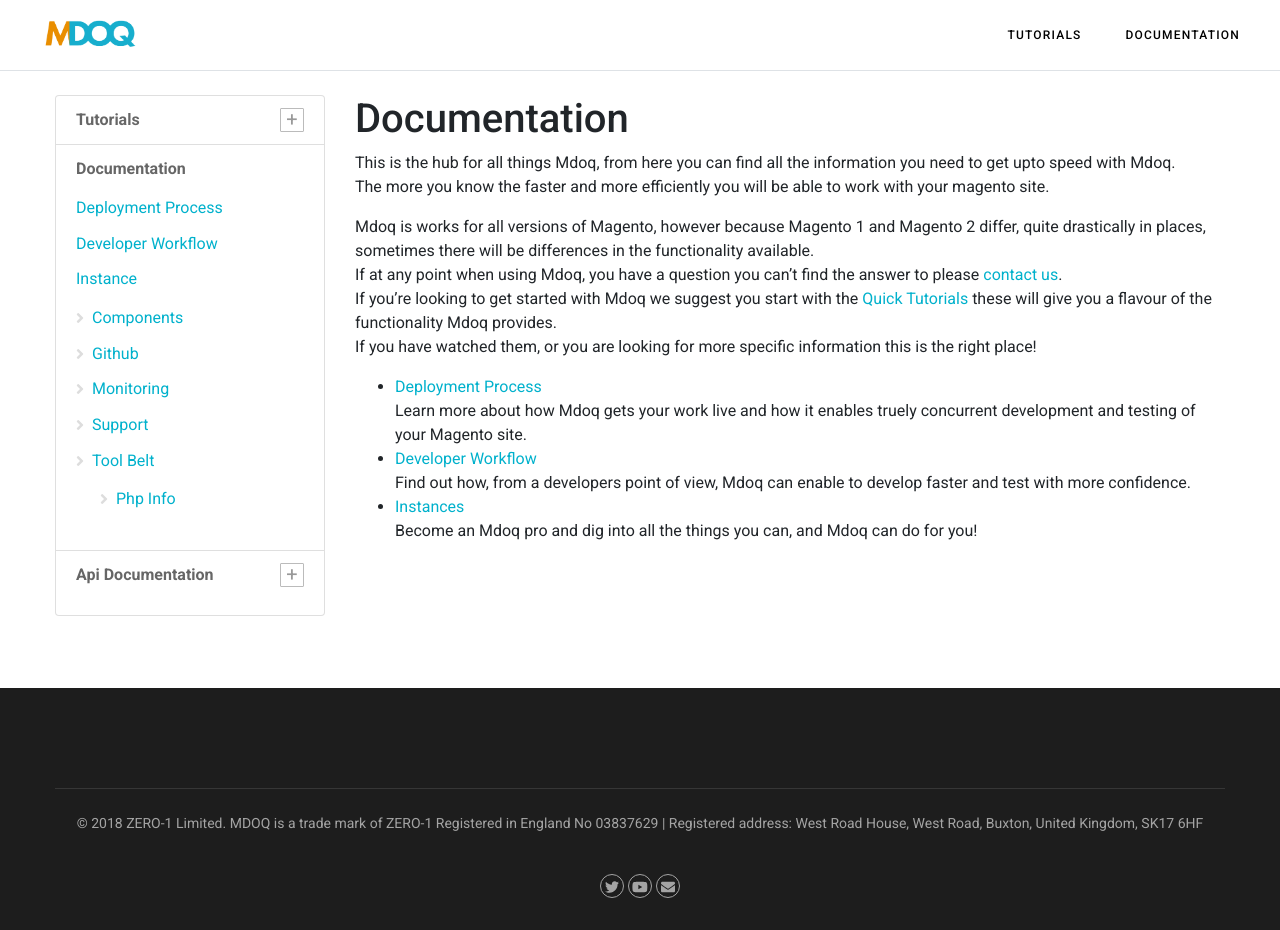
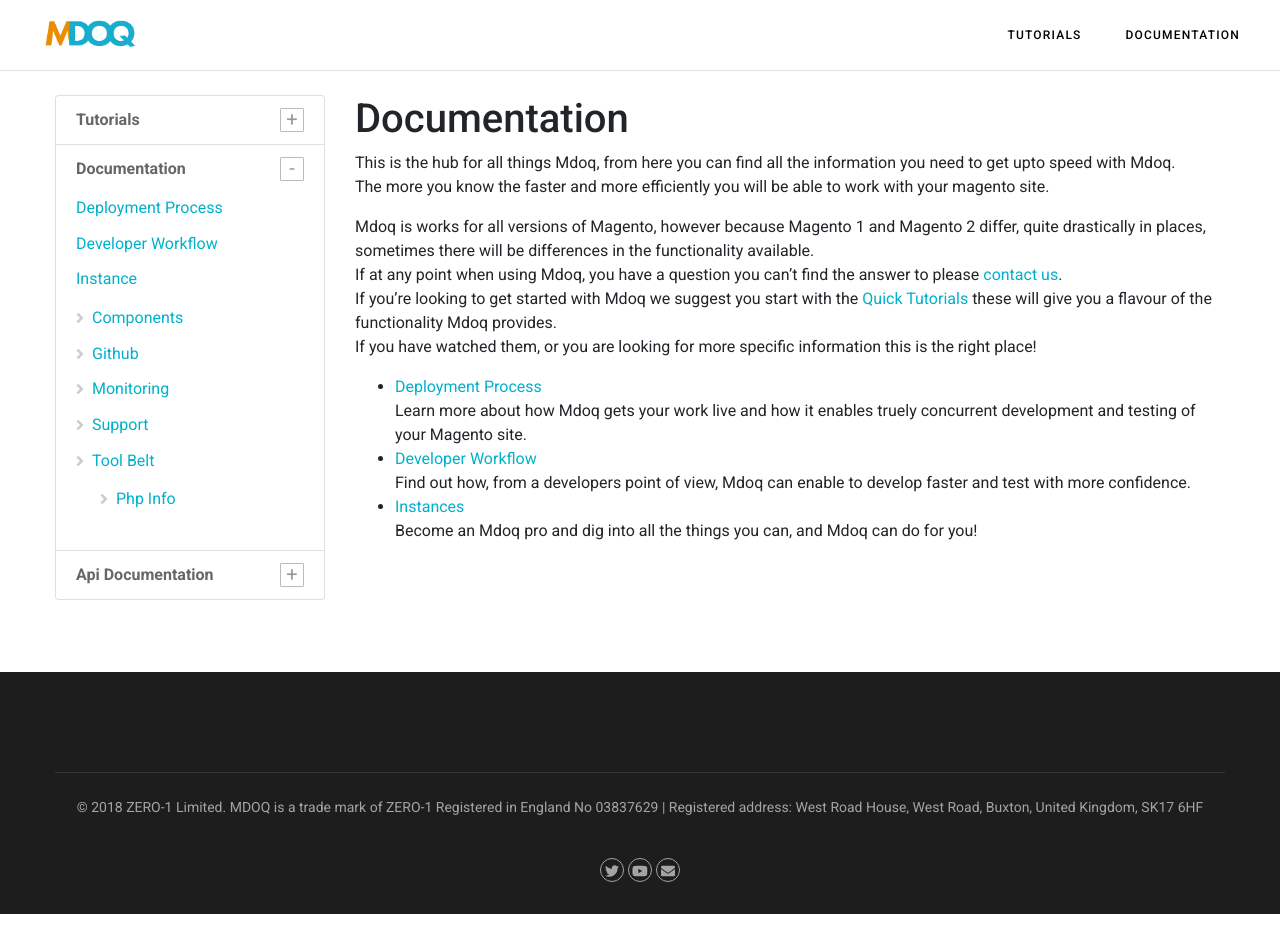
Before and after one commit to zero1limited/mdoq-docs, a Jekyll site: the page built from docs/documentation.md, in a window 1280 px wide. Built offline with Jekyll 4.4.1, drawn with Linux system fonts in a browser that asks for light colours; nearby versions of some CDN libraries; library files that are not in the unit come from our copies.

Commit message:
Docs templates

```diff
--- a/docs/_includes/left_nav.html
+++ b/docs/_includes/left_nav.html
@@ -4,11 +4,9 @@
             <li class="list-group-item">
                 <span class="sub-menu-title {% if p.url == '/tutorials.html' %}active{% endif %}">
                     <a href="/tutorials.html">Tutorials</a>
-                    {% unless page.url contains '/tutorials' %}
-                        <span class="expander" data-toggle="collapse" href="#tutorials-nav" aria-controls="tutorials-nav"></span>
-                    {% endunless %}
+                    <span class="expander" data-toggle="collapse" href="#tutorials-nav" aria-controls="tutorials-nav" {% if page.url contains '/tutorials' %}aria-expanded="true"{% endif %}></span>
                 </span>
-                <div class="{% unless page.url contains '/tutorials' %}collapse{% endunless %}" id="tutorials-nav">
+                <div class="collapse {% if page.url contains '/tutorials' %}show{% endif %}" id="tutorials-nav">
                     <ul class="list-group">
                         {% for p in site.html_pages %}
                             {% if p.url contains '/tutorials/' %}
@@ -23,11 +21,10 @@
             <li class="list-group-item">
                 <span class="sub-menu-title {% if p.url == '/documentation.html' %}active{% endif %}">
                     <a href="/documentation.html">Documentation</a>
-                    {% unless page.url contains '/documentation' %}
-                        <span class="expander" data-toggle="collapse" href="#documentation-nav" aria-controls="documentation-nav"></span>
-                    {% endunless %}
+                    <span class="expander" data-toggle="collapse" href="#documentation-nav" aria-controls="documentation-nav" {% if page.url contains '/documentation' %}aria-expanded="true"{% endif %}></span>
                 </span>
-                <ul class="list-group {% unless page.url contains '/documentation' %}collapse{% endunless %}" id="documentation-nav">
+                <div class="collapse {% if page.url contains '/documentation' %}show{% endif %}" id="documentation-nav">
+                    <ul class="list-group">
                         {% for p in site.html_pages %}
                             {% if p.section == 'documentation' %}
                         <li class="list-group-item">
@@ -58,21 +55,22 @@
                             {% endif %}
                         {% endfor %}
                     </ul>
+                </div>
             </li>
             <li class="list-group-item">
                 <span class="sub-menu-title {% if p.url == '/api-documentation.html' %}active{% endif %}">
                     <a href="/api-documentation.html">Api Documentation</a>
-                    {% unless page.url contains '/api-documentation' %}
-                        <span class="expander" data-toggle="collapse" href="#api-nav" aria-controls="api-nav"></span>
-                    {% endunless %}
+                    <span class="expander" data-toggle="collapse" href="#api-nav" aria-controls="api-nav" {% if page.url contains '/api-documentation' %}aria-expanded="true"{% endif %}></span>
                 </span>
-                <ul class="list-group {% unless page.url contains '/api-documentation' %}collapse{% endunless %}" id="api-nav">
+                <div class="collapse {% if page.url contains '/api-documentation' %}show{% endif %}" id="api-nav">
+                    <ul class="list-group">
                         {% for p in site.html_pages %}
                             {% if p.url contains '/api-documentation/' %}
                         <li class="list-group-item"><a href="{{ p.url }}" {% if p.url == page.url %}class="active"{% endif %}>{{ p.title }}</a></li>
                             {% endif %}
                         {% endfor %}
                     </ul>
+                </div>
             </li>
         </ul>
     </div>
--- a/docs/_sass/custom/_main.scss
+++ b/docs/_sass/custom/_main.scss
@@ -152,7 +152,7 @@ footer.site-footer #back-to-top {
   font-weight: 900;
   text-decoration: inherit;
 
-  color: #ddd;
+  color: #ccc;
   position: absolute;
   top: 0;
   left: 0;
```
Lines whose indentation alone changed are shown as unchanged.
